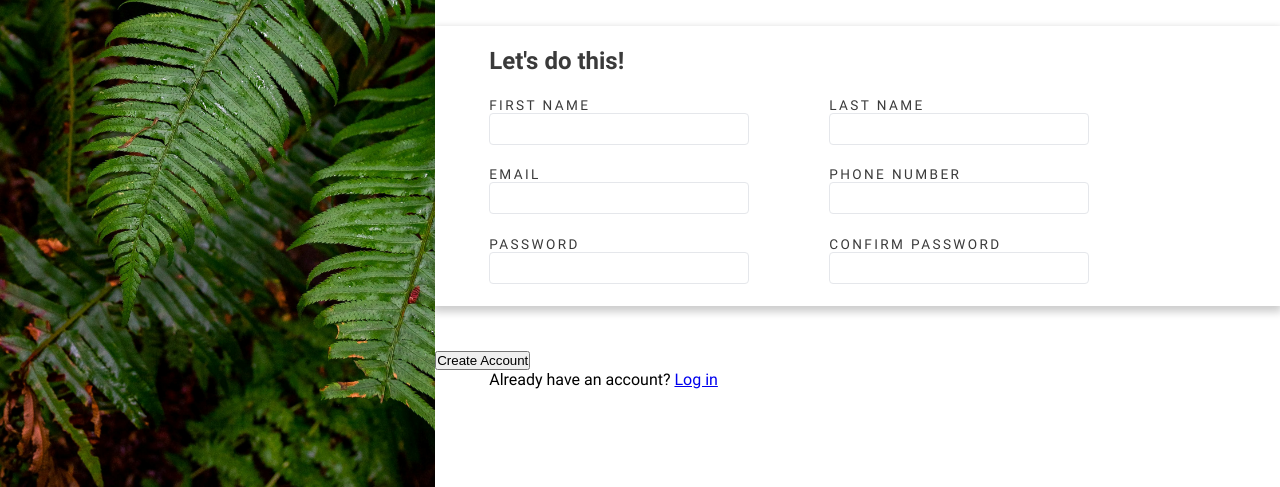
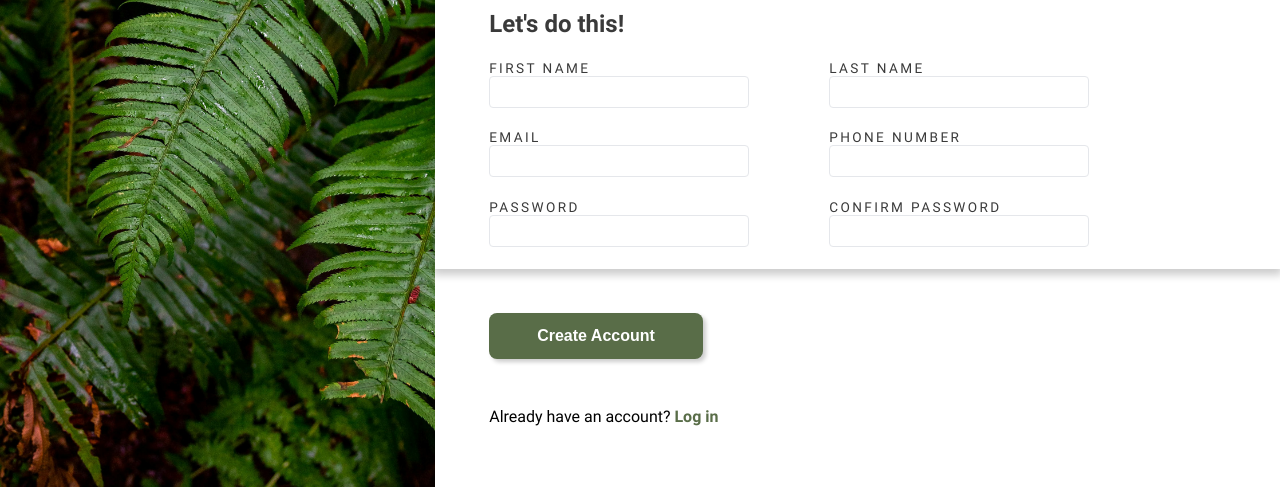
Before and after one commit to abed-37h/sign-up-form, a plain HTML site: page index.html in a window 1280 px wide. Shown: the part 313-800 px from the top of the page. Drawn offline with Linux system fonts and the light colour scheme.

Commit message:
Style submit button and login prompt

```diff
--- a/index.html
+++ b/index.html
@@ -64,7 +64,7 @@
             <button type="submit">Create Account</button>
         </form>
 
-        <p>Already have an account? <a href="#" class="login">Log in</a></p>
+        <p class="login-prompt">Already have an account? <a href="#" class="login">Log in</a></p>
     </main>
 </body>
 </html>
--- a/style.css
+++ b/style.css
@@ -126,3 +126,43 @@ label {
     border: 1px solid #00f;
     box-shadow: 3px 3px 4px 0 rgba(0, 0, 0, 0.2);
 }
+
+button {
+    margin-left: 54px;
+    margin-bottom: calc(32px + 1rem);
+    padding: 14px 48px;
+    border: none;
+    border-radius: 8px;
+    box-shadow: 3px 3px 4px 0 rgba(0, 0, 0, 0.2);
+    background-color: #596D48;
+    color: #fff;
+    font-size: 1rem;
+    font-weight: bold;
+    cursor: pointer;
+}
+
+button:hover {
+    background-color: #3e532d;
+}
+
+button:active {
+    box-shadow: none;
+}
+
+.login-prompt {
+    font-size: 1rem;
+}
+
+.login {
+    color: #596D48;
+    font-weight: bold;
+    text-decoration: none;
+}
+
+.login:visited {
+    color: #718a5c;
+}
+
+.login:hover {
+    color: #3e532d;
+}
```
